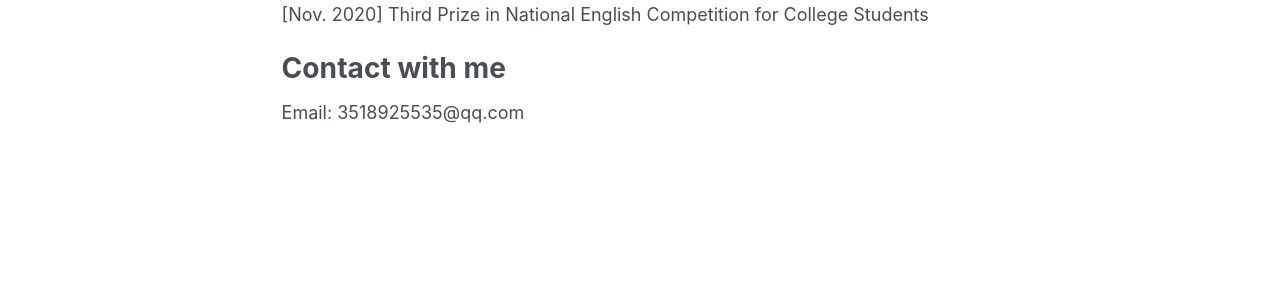
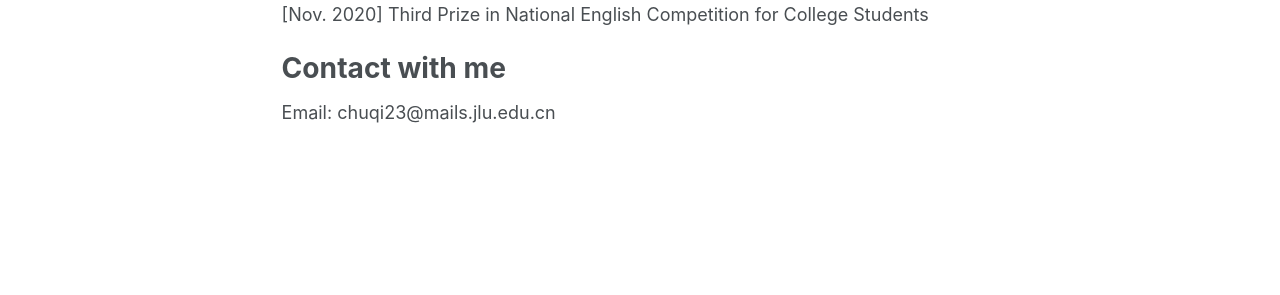
Before and after one commit to invoidstar/invoidstar.github.io, a Jekyll site: the page built from _pages/about.md, in a window 1280 px wide and 1259 px high. Shown: the part 728-1023 px from the top of the window. Built offline with Jekyll 4.4.1, drawn with Linux system fonts in a browser that asks for light colours; some web fonts are replaced.

Commit message:
Update about.md

```diff
--- a/_pages/about.md
+++ b/_pages/about.md
@@ -29,4 +29,4 @@ Honors and Awards
 
 Contact with me
 ======
-Email: 3518925535@qq.com
+Email: chuqi23@mails.jlu.edu.cn
```
